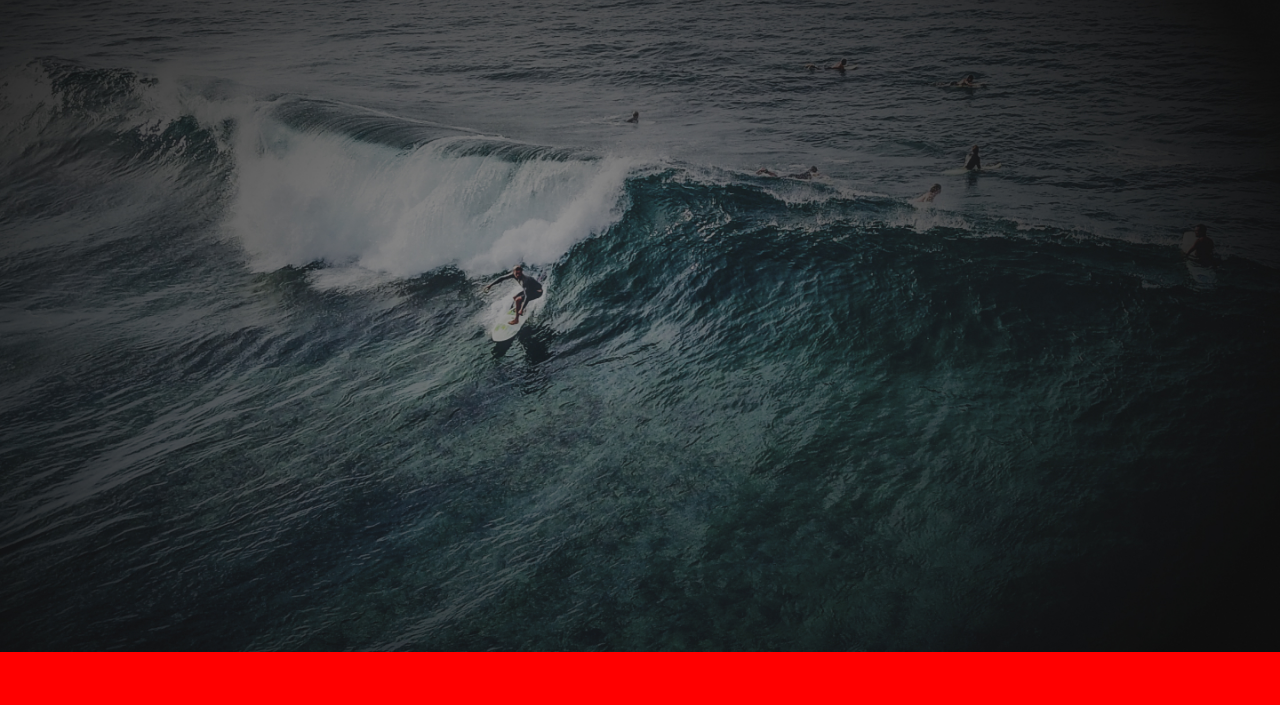
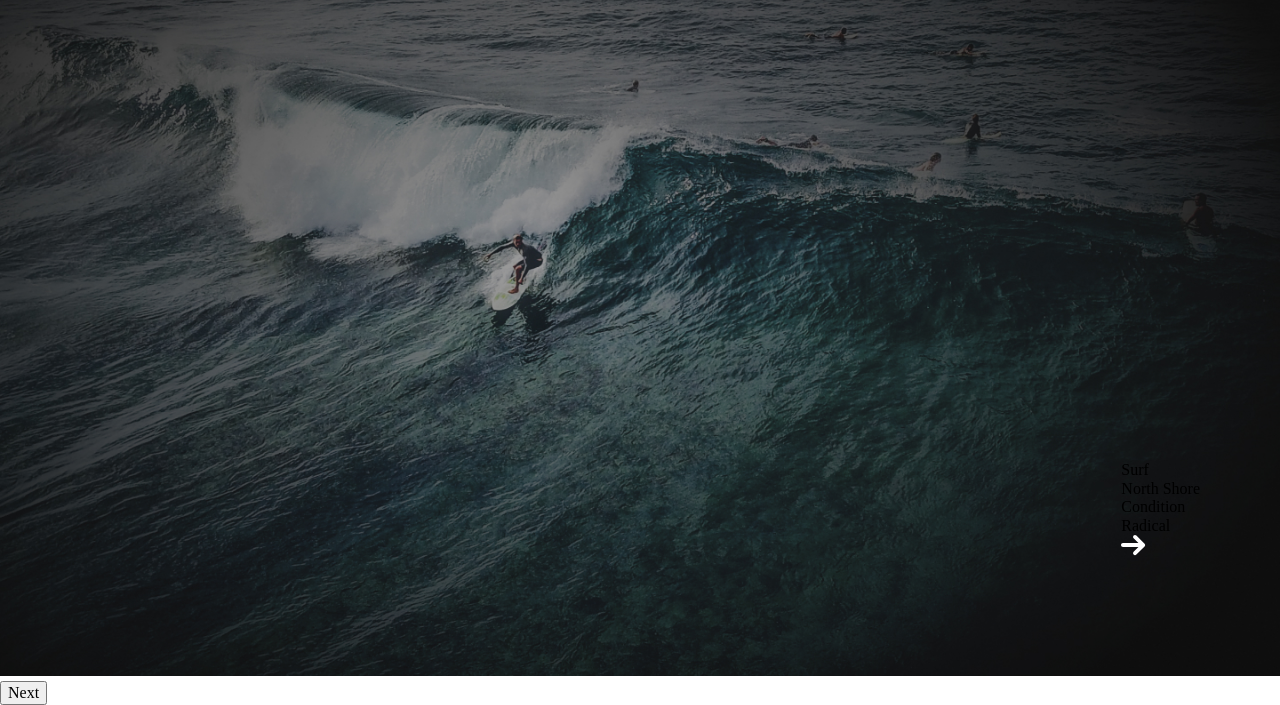
Before and after one commit to Zahadym/gulp-project, a website: page app/index.html in a window 1280 px wide. Shown: the part 148-853 px from the top of the page. Before the commit the page ends 800 px from the top, so only its background shows below. Drawn offline with nearby package versions, Linux system fonts and the light colour scheme.

Commit message:
27-12 last

```diff
--- a/app/js/main.js
+++ b/app/js/main.js
@@ -1,7 +1,8 @@
 $(function(){
 
     $('.header__slider').slick({
-        infinite: true
+        infinite: true,
+        fade: true
     });
 
 });
--- /dev/null
+++ b/app/scss/_global.scss
@@ -0,0 +1,10 @@
+body {
+
+}
+a {
+    display: inline-block;
+    text-decoration: none;
+}
+.suptitle-left {
+
+}
--- a/app/scss/_style.scss
+++ b/app/scss/_style.scss
@@ -1,10 +1,17 @@
 
-body {
-    background: red;
+.header__slider {
+    &-item {
+        height: 100vh;
+        background-image: url(../img/header-bg.jpg);
+        background-size: cover;
+        background-repeat: no-repeat;
+        background-position: center;
+        position: relative;
+    }
 }
-header {
-    height: 100vh;
-    background-image: url(../img/header-bg.jpg);
-    background-size: cover;
-    background-repeat: no-repeat;
+
+.slider-item__info {
+    position: absolute;
+    right: 80px;
+    bottom: 116px;
 }
--- a/app/scss/main.scss
+++ b/app/scss/main.scss
@@ -1,4 +1,5 @@
 @import "fonts";
 @import "vars";
+@import "global";
 @import "style";
 @import "media";
```
Also changed, not shown: app/css/main.min.css.
